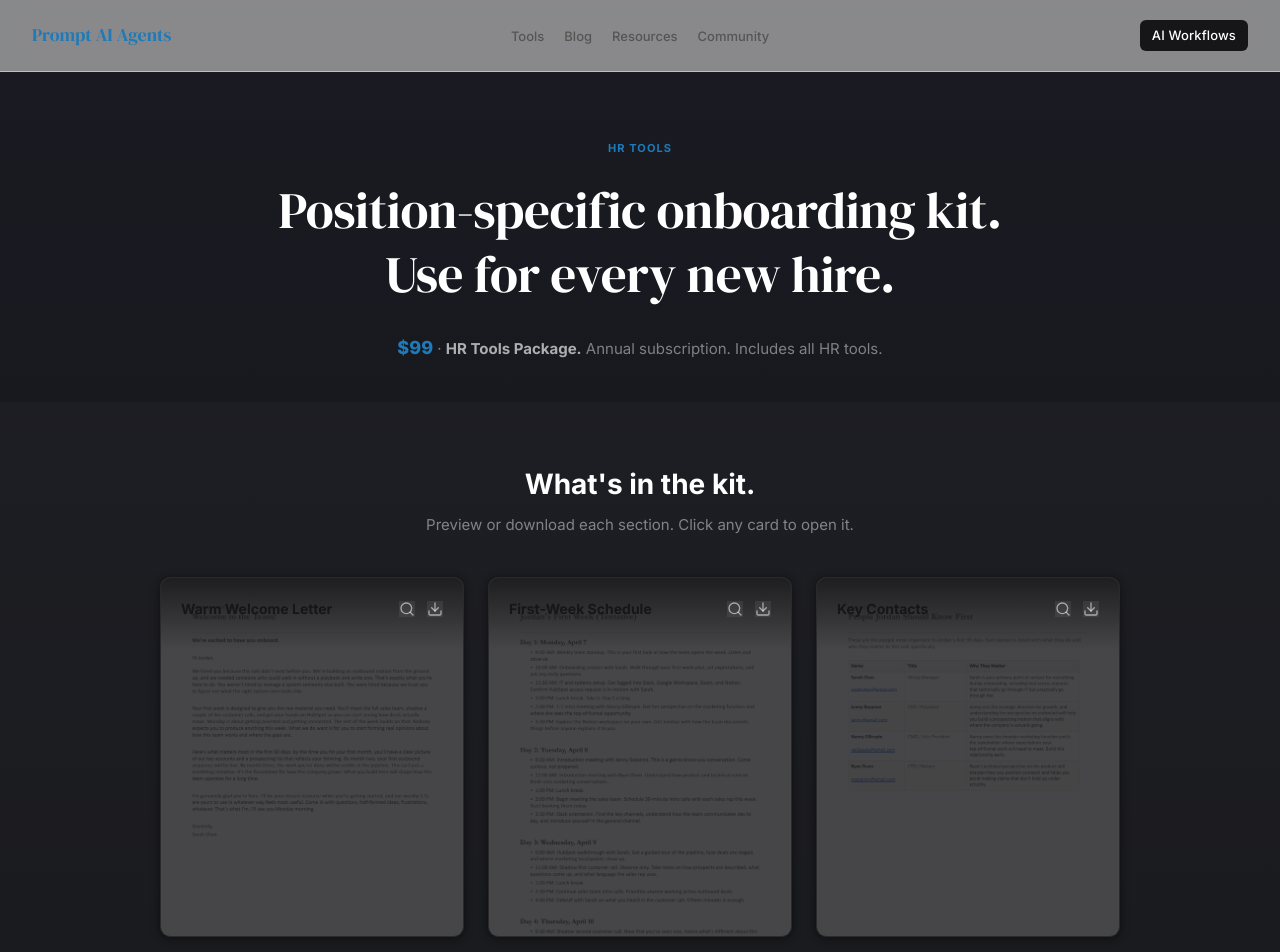
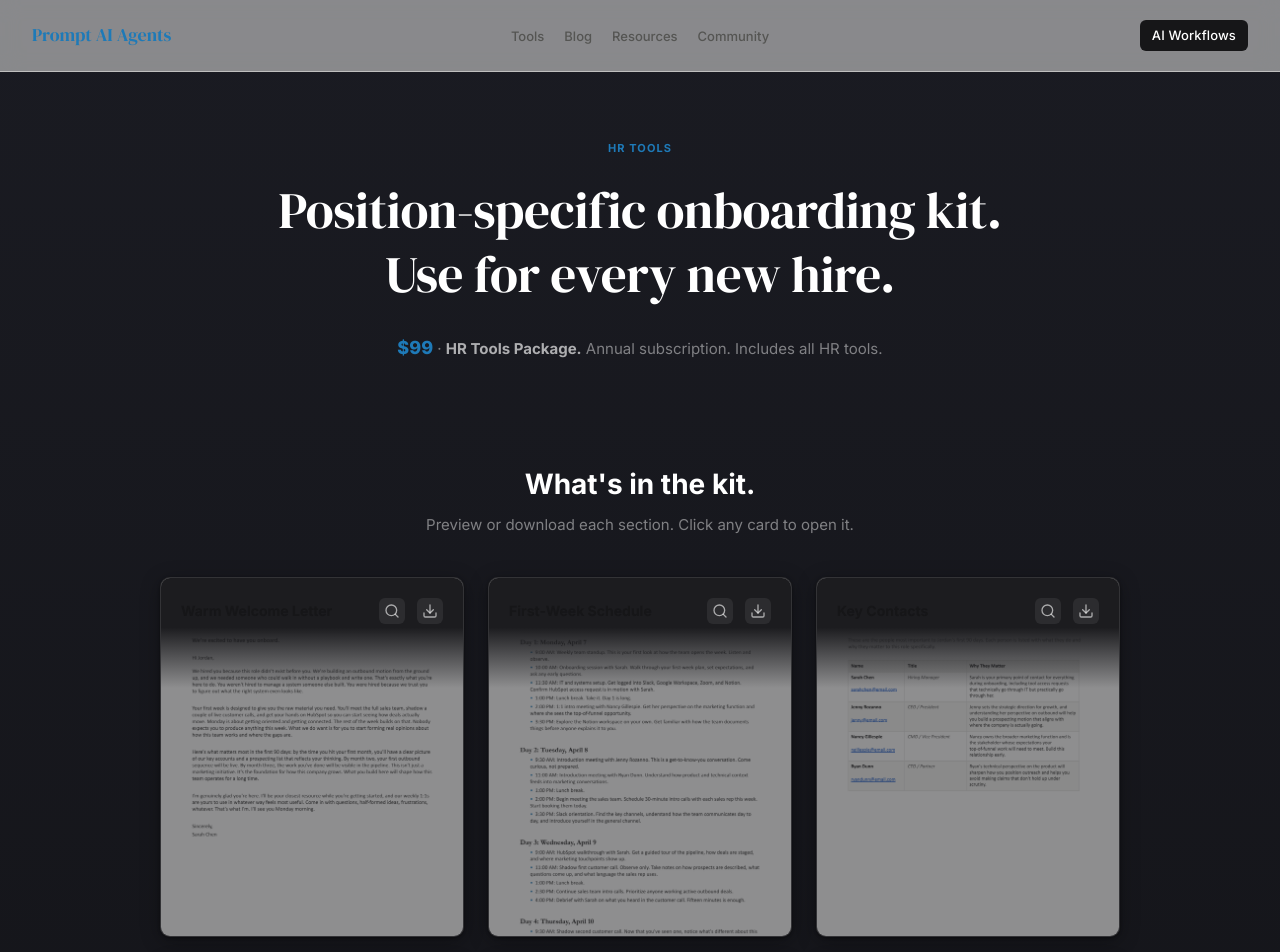
Before and after one commit to coolcalvin457-tech/agent-timesaver-nextjs, a Next.js app: page /onboarding-kit-builder in a window 1280 px wide. Shown: the top 952 px of the page. Built offline with nearby package versions, Linux system fonts and the light colour scheme.

Commit message:
Dark kit cards: bump thumbnail opacity, transparent section bg, blue hover border

```diff
--- a/app/globals.css
+++ b/app/globals.css
@@ -3607,33 +3607,43 @@ input, textarea {
 
 /* ── Kit preview cards — dark section on OKB page ────────────────────── */
 .dark-kit-section {
-  background: rgba(255,255,255,0.02) !important;
+  background: transparent !important;
 }
 
 .dark-kit-section .kit-sample-card {
-  background: var(--dark-surface, #1E1E20);
-  border-color: var(--dark-border, #2A2A2C);
-  box-shadow: 0 1px 6px rgba(0,0,0,0.30), 0 2px 12px rgba(0,0,0,0.20);
+  background: #1C1C1F;
+  border-color: rgba(255,255,255,0.10);
+  box-shadow: 0 1px 3px rgba(0,0,0,0.40), 0 4px 20px rgba(0,0,0,0.30);
+}
+
+/* Thumbnail: bump opacity so it reads as an actual document on dark bg */
+.dark-kit-section .kit-sample-card img[aria-hidden="true"] {
+  opacity: 0.50 !important;
 }
 
 .dark-kit-section .kit-sample-card::after {
-  background: linear-gradient(to bottom, var(--dark-surface, #1E1E20) 0%, transparent 60%);
+  height: 110px;
+  background: linear-gradient(to bottom, #1C1C1F 0%, #1C1C1F 45%, transparent 100%);
 }
 
 .dark-kit-section .kit-sample-card:hover {
-  box-shadow: 0 6px 24px rgba(0,0,0,0.50), 0 2px 8px rgba(0,0,0,0.30);
+  border-color: rgba(30,122,184,0.40);
+  box-shadow: 0 6px 28px rgba(0,0,0,0.50), 0 2px 8px rgba(0,0,0,0.30);
+  transform: translateY(-2px);
 }
 
 .dark-kit-section .kit-sample-card h3 {
-  color: rgba(255,255,255,0.88);
+  color: rgba(255,255,255,0.90);
 }
 
 .dark-kit-section .kit-icon-btn {
   background: rgba(255,255,255,0.07);
-  color: rgba(255,255,255,0.55);
-  border-color: rgba(255,255,255,0.10);
+  color: rgba(255,255,255,0.60);
+  border-radius: 6px;
+  padding: 5px;
 }
 
 .dark-kit-section .kit-icon-btn:hover {
-  opacity: 0.85;
-}
+  background: rgba(255,255,255,0.12);
+  opacity: 1;
+}
```
